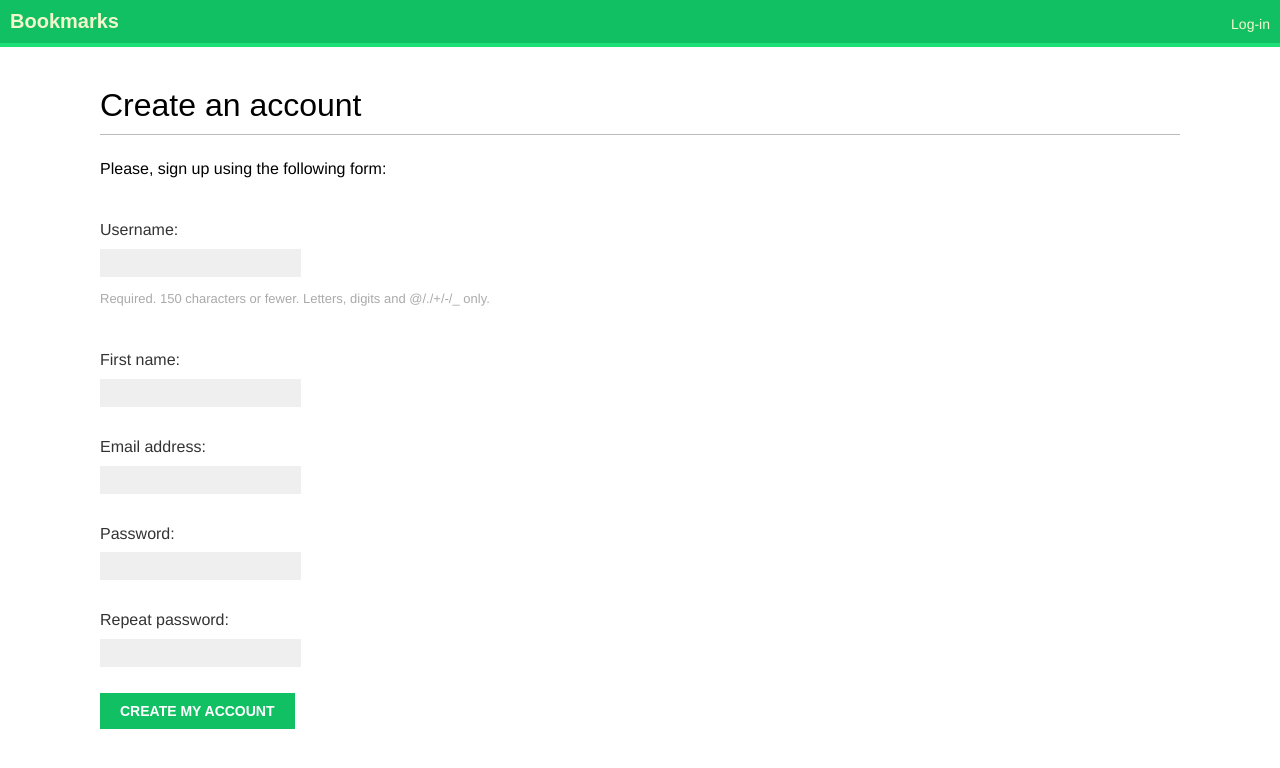
After one commit to MuhammadAnwarBadat/Social-Website, a Django app: page /account/register/ in a window 1280 px wide. The commit adds this page. Shown: the top 768 px of the page. Run offline with Django 5.2, Linux system fonts and the light colour scheme; some web fonts are replaced.

Commit message:
Added multi user creation feature

```diff
--- a/account/forms.py
+++ b/account/forms.py
@@ -1,5 +1,46 @@
+# from django import forms
+
+# class LoginForm(forms.Form):
+#     username = forms.CharField()
+#     password = forms.CharField(widget=forms.PasswordInput)
+
 from django import forms
+from django.contrib.auth import authenticate
+from django.contrib.auth.models import User
+
+class UserRegistrationForm(forms.ModelForm):
+    password = forms.CharField(
+        label='Password',
+        widget=forms.PasswordInput
+    )
+    password2 = forms.CharField(
+        label='Repeat password',
+        widget=forms.PasswordInput
+    )
+
+    class Meta:
+        model = User
+        fields = ('username', 'first_name', 'email')
+
+    def clean_password2(self):
+        cd = self.cleaned_data
+        if cd['password'] != cd['password2']:
+            raise forms.ValidationError("Passwords don't match.")
+        return cd['password2']
 
 class LoginForm(forms.Form):
-    username = forms.CharField()
-    password = forms.CharField(widget=forms.PasswordInput)
+    username = forms.CharField(label='Username')
+    password = forms.CharField(
+        label='Password',
+        widget=forms.PasswordInput
+    )
+
+    def clean(self):
+        cleaned_data = super().clean()
+        username = cleaned_data.get("username")
+        password = cleaned_data.get("password")
+
+        if username and password:
+            user = authenticate(username=username, password=password)
+            if user is None:
+                raise forms.ValidationError("Invalid username or password")
--- /dev/null
+++ b/account/templates/account/register.html
@@ -0,0 +1,13 @@
+{% extends "base.html" %}
+
+{% block title %}Create an account{% endblock %}
+
+{% block content %}
+<h1>Create an account</h1>
+<p>Please, sign up using the following form:</p>
+<form action="." method="post">
+    {{ user_form.as_p }}
+    {% csrf_token %}
+    <p><input type="submit" value="Create my account"></p>
+</form>
+{% endblock %}
--- a/account/templates/registration/login.html
+++ b/account/templates/registration/login.html
@@ -9,7 +9,9 @@
     {% if form.errors %}
         <p>Your username and password didn't match. Please try again.</p>
     {% else %}
-        <p>Please, use the following form to log in:</p>
+    <p>Please, use the following form to log-in. If you don't have an account
+        <a href="{% url "register" %}">register here</a>
+    </p>
     {% endif %}
     <div class="login-form">
         <form action="{% url 'login' %}" method="post">
--- a/account/urls.py
+++ b/account/urls.py
@@ -17,4 +17,5 @@ urlpatterns = [
     path('password-reset/done/', auth_views.PasswordResetDoneView.as_view(), name='password_reset_done'),
     path('password-reset/confirm/<uidb64>/<token>/', auth_views.PasswordResetConfirmView.as_view(), name='password_reset_confirm'),
     path('password-reset/complete/', auth_views.PasswordResetCompleteView.as_view(), name='password_reset_complete'),
+    path('register/', views.register, name='register'),
 ]
--- a/account/views.py
+++ b/account/views.py
@@ -4,6 +4,24 @@ from django.contrib.auth.decorators import login_required
 from django.shortcuts import render
 from django.contrib.auth import authenticate, login, logout
 from .forms import LoginForm
+from django.shortcuts import render, redirect
+from .forms import UserRegistrationForm
+
+def register(request):
+    if request.method == 'POST':
+        user_form = UserRegistrationForm(request.POST)
+        if user_form.is_valid():
+            # Create a new user object but avoid saving it yet
+            new_user = user_form.save(commit=False)
+            # Set the chosen password
+            new_user.set_password(user_form.cleaned_data['password'])
+            # Save the User object
+            new_user.save()
+            return render(request, 'account/register_done.html', {'new_user': new_user})
+    else:
+        user_form = UserRegistrationForm()
+
+    return render(request, 'account/register.html', {'user_form': user_form})
 
 @login_required
 def dashboard(request):
```
Also changed, not shown: account/templates/account/register_done.html (added, +8 -0 lines), db.sqlite3.
